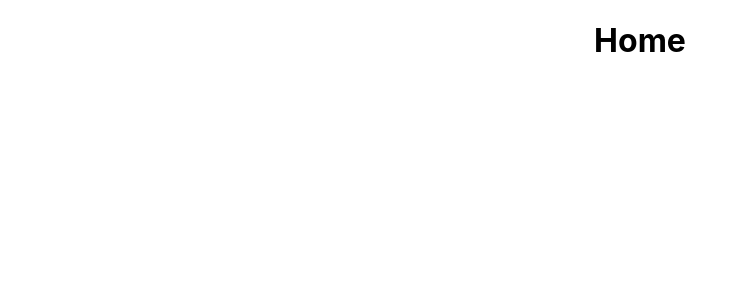
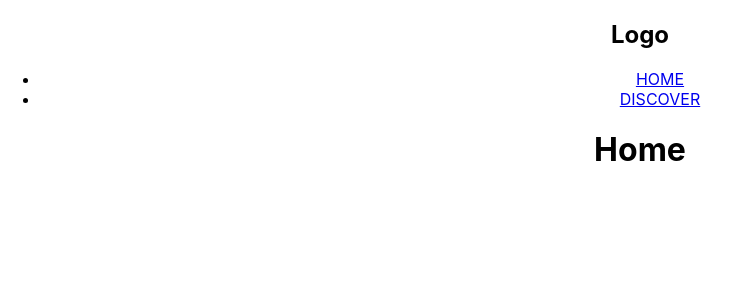
Before and after one commit to LeoD-E1/movies-challenge, a React (Create React App) app: page / in a window 1280 px wide. Shown: the top 300 px of the page, without its empty margins (0-740 px from the left). Built offline with nearby package versions, Linux system fonts and the light colour scheme.

Commit message:
[update] added some files for configuration and connecting them via routes of wouter

```diff
--- /dev/null
+++ b/src/components/header/Header.tsx
@@ -0,0 +1,30 @@
+import { menu } from "pages/menu";
+import { Link } from "wouter";
+
+const Header = () => {
+  return (
+    <header>
+      <div className="header-container">
+        <section className="header-section logo">
+          <h1>Logo</h1>
+        </section>
+        <section className="header-section links">
+          <nav>
+            <ul className="nav-list-links">
+              {menu.map((route, index) => (
+                <li className="nav-link" key={index}>
+                  <Link href={`${route.link}`}>
+                    {" "}
+                    {route.name.toUpperCase()}{" "}
+                  </Link>
+                </li>
+              ))}
+            </ul>
+          </nav>
+        </section>
+      </div>
+    </header>
+  );
+};
+
+export default Header;
--- a/src/components/layouts/CardItem.tsx
+++ b/src/components/layouts/gridCards/CardItem.tsx
@@ -1,7 +1,7 @@
 import React from "react";
 
 const CardItem = (props: any) => {
-  const { movie } = props;
+  const { obj } = props;
   return (
     <div className="card_item style2">
       <a href={`/item-details-01`}>
@@ -9,8 +9,8 @@ const CardItem = (props: any) => {
           <div className="overlay"></div>
           <img src="" alt="Axies" />
           <div className="content">
-            <div className="fs-16">{movie.name}'s gallery</div>
-            <p className="description">{movie.description}</p>
+            <div className="fs-16">{obj.name}'s gallery</div>
+            <p className="description">{obj.description}</p>
           </div>
         </div>
       </a>
--- /dev/null
+++ b/src/pages/Discover.tsx
@@ -0,0 +1,12 @@
+import Header from "components/header/Header";
+
+const Discover = () => {
+  return (
+    <div>
+      <Header />
+      <h2>Discover</h2>
+    </div>
+  );
+};
+
+export default Discover;
--- a/src/pages/Home/Home.tsx
+++ b/src/pages/Home.tsx
@@ -1,8 +1,10 @@
 import React from "react";
+import Header from "components/header/Header";
 
 const Home = () => {
   return (
     <div>
+      <Header />
       <h1>Home</h1>
     </div>
   );
--- a/src/pages/index.ts
+++ b/src/pages/index.ts
@@ -1,5 +1,9 @@
-import Home from "./Home/Home";
+import Home from "./Home";
+import Discover from "./Discover";
 
-const routes = [{ path: "/", component: Home }];
+const routes = [
+  { path: "/", component: Home },
+  { path: "/discover", component: Discover },
+];
 
 export default routes;
--- /dev/null
+++ b/src/pages/menu.ts
@@ -0,0 +1,14 @@
+import { Link } from "types";
+
+export const menu: Link[] = [
+  {
+    id: 1,
+    name: "Home",
+    link: "/",
+  },
+  {
+    id: 2,
+    name: "Discover",
+    link: "/discover",
+  },
+];
--- /dev/null
+++ b/src/types/index.ts
@@ -0,0 +1,7 @@
+export interface Movie {}
+export interface Link {
+  id: number;
+  name: String;
+  link: String;
+  subLinks?: Link[];
+}
--- a/tsconfig.json
+++ b/tsconfig.json
@@ -15,7 +15,7 @@
     "isolatedModules": true,
     "noEmit": true,
     "jsx": "react-jsx",
-    "baseUrl": "/src"
+    "baseUrl": "./src"
   },
   "include": ["src"]
 }
```
Also changed, not shown: src/components/layouts/gridCards/GridCards.tsx (renamed from src/components/layouts/GridCards.tsx, +5 -5 lines), src/components/header/styles/header.css (added).
